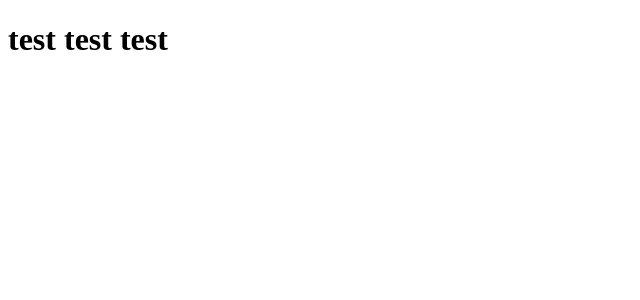
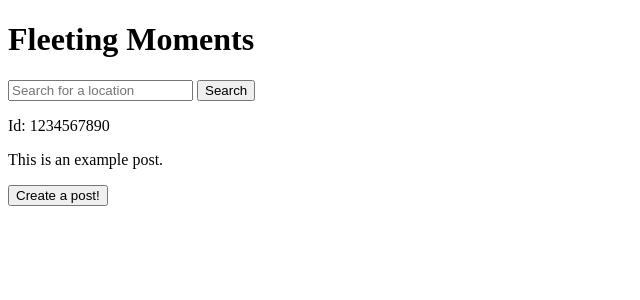
Before and after one commit to wyland0/afleetingmoment, a Flask app: page / in a window 1280 px wide. Shown: the top 300 px of the page, without its empty margins (0-640 px from the left). Run offline with Flask 2, Linux system fonts and the light colour scheme; some libraries are stand-ins or nearby versions.

Commit message:
new index

```diff
--- a/flask_app/templates/index.html
+++ b/flask_app/templates/index.html
@@ -1,11 +1,39 @@
 <!DOCTYPE html>
 <html lang="en">
-    <head>
-        <meta charset="UTF-8" />
-        <meta name="viewport" content="width=device-width, initial-scale=1.0" />
-        <title>A Fleeting Moment</title>
-    </head>
-    <body>
-        <h1>test test test</h1>
-    </body>
+<head>
+  <meta charset="UTF-8">
+  <meta name="viewport" content="width=device-width, initial-scale=1.0">
+  <title>Fleeting Moments</title>
+  <script async src="https://maps.googleapis.com/maps/api/js?key=AIzaSyBoegfdWeRdN9Pi05getqVkkCy6UAMPcVw&callback=console.debug&libraries=maps,marker&v=beta">
+  </script>
+  <link rel="stylesheet" href="/flask_app/static/style.css"/>
+</head>
+<body>
+
+  <h1>Fleeting Moments</h1>
+  <gmp-map center="40.12150192260742,-100.45039367675781" zoom="4" map-id="DEMO_MAP_ID">
+    <gmp-advanced-marker position="40.12150192260742,-100.45039367675781" title="My location"></gmp-advanced-marker>
+
+    <gmp-advanced-marker position="46.12150192260742,-100.45039367675781" title="My location"></gmp-advanced-marker>
+  </gmp-map>
+
+  <form class="search-bar" action="/search" method="GET">
+    <input class="search-input" type="text" name="search" placeholder="Search for a location">
+    <input class="submit-button" type="submit" value="Search">
+  </form>
+
+  <div class="search-results">
+    <div class="result-item"  onclick="window.location.href='/comment?id=1234567890'">
+      <p class="post-id">Id: 1234567890</p>
+      <p>This is an example post.</p>
+    </div>
+  </div>
+
+  <div class="post-form">
+    <form action="\createpost" method="GET">
+      <input class="submit-button" type="submit" value="Create a post!">
+
+    </form>
+
+</body>
 </html>
```
